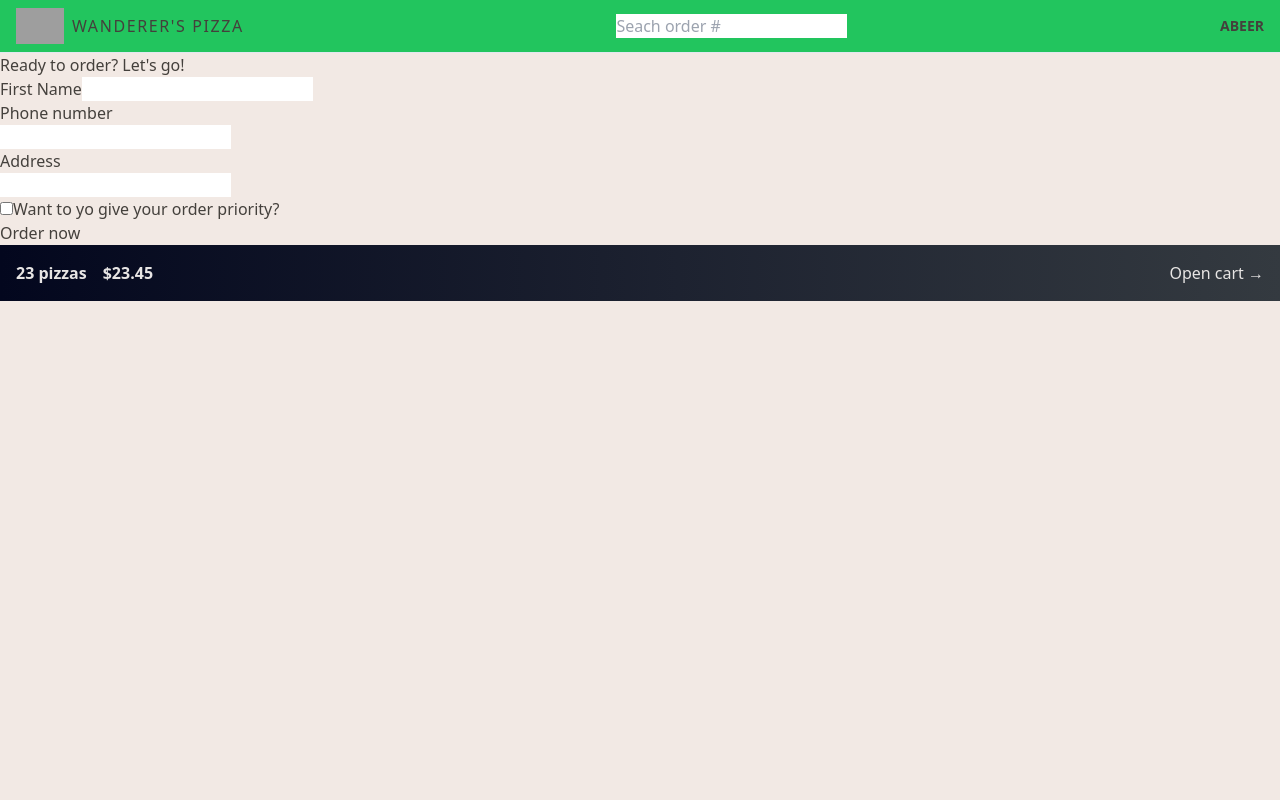
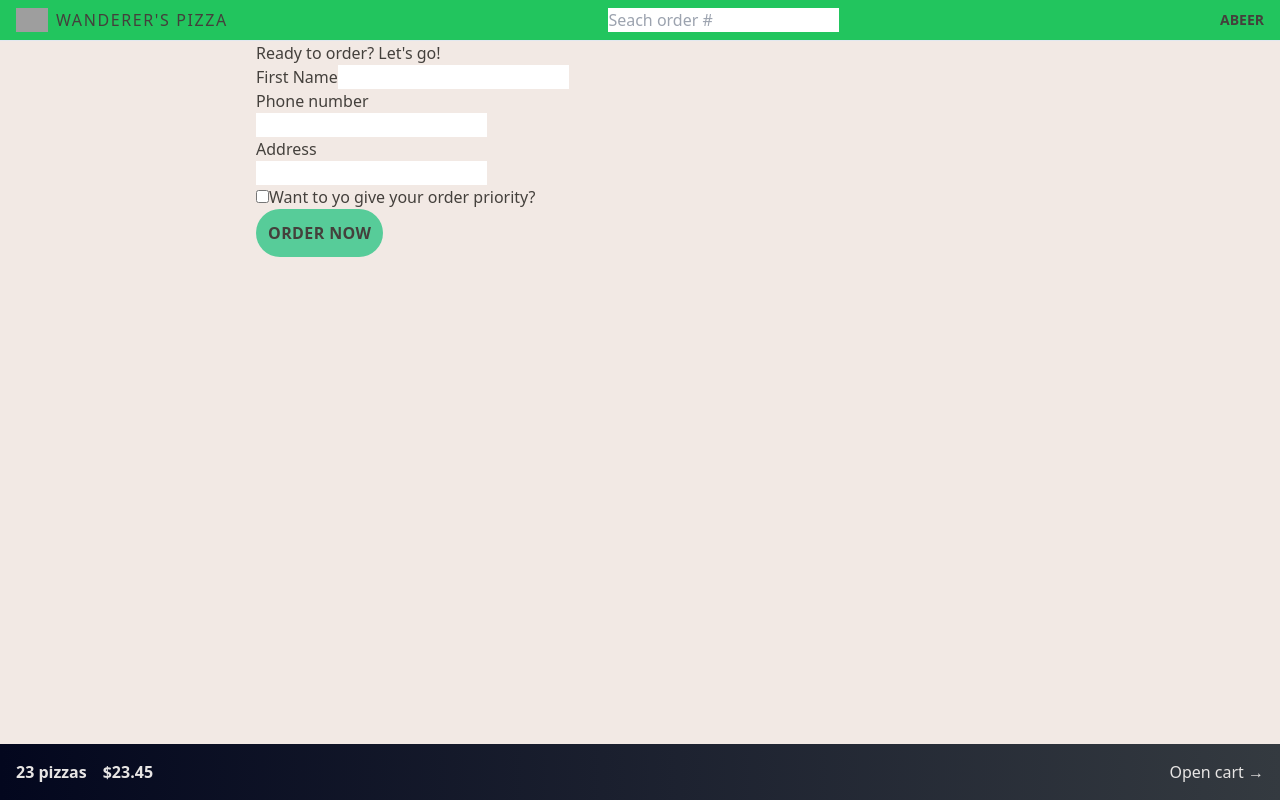
Before and after one commit to naimulabeer/fast-react-pizza-vite, a React (Vite) app: page /order/new in a window 1280 px wide. Built offline with nearby package versions, Linux system fonts and the light colour scheme; grey boxes are pictures that could not be loaded.

Commit message:
button stylings

```diff
--- a/src/features/cart/Cart.jsx
+++ b/src/features/cart/Cart.jsx
@@ -1,23 +1,23 @@
-import { Link } from 'react-router-dom';
+import { Link } from "react-router-dom";
 
 const fakeCart = [
   {
     pizzaId: 12,
-    name: 'Mediterranean',
+    name: "Mediterranean",
     quantity: 2,
     unitPrice: 16,
     totalPrice: 32,
   },
   {
     pizzaId: 6,
-    name: 'Vegetale',
+    name: "Vegetale",
     quantity: 1,
     unitPrice: 13,
     totalPrice: 13,
   },
   {
     pizzaId: 11,
-    name: 'Spinach and Mushroom',
+    name: "Spinach and Mushroom",
     quantity: 1,
     unitPrice: 15,
     totalPrice: 15,
@@ -29,7 +29,12 @@ function Cart() {
 
   return (
     <div>
-      <Link to="/menu">&larr; Back to menu</Link>
+      <Link
+        to="/menu"
+        className="text-sm text-indigo-500 hover:text-indigo-400"
+      >
+        &larr; Back to menu
+      </Link>
 
       <h2>Your cart, %NAME%</h2>
 
--- a/src/features/order/CreateOrder.jsx
+++ b/src/features/order/CreateOrder.jsx
@@ -80,7 +80,12 @@ function CreateOrder() {
 
         <div>
           <input type="hidden" name="cart" value={JSON.stringify(cart)} />
-          <button disabled={isSubmitting}>
+          <button
+            disabled={isSubmitting}
+            className="bg-[#57cc99] uppercase font-semibold rounded-full px-3 py-3
+            hover:bg-[#c7f9cc] focus:ring-2 tracking-wide inline-block transition-colors duration-300
+            disabled:cursor-not-allowed"
+          >
             {isSubmitting ? "Placing order..." : "Order now"}
           </button>
         </div>
--- a/src/ui/AppLayout.jsx
+++ b/src/ui/AppLayout.jsx
@@ -8,14 +8,16 @@ function AppLayout() {
   const isLoading = navigation.state === "loading";
 
   return (
-    <div className="layout">
+    <div className="grid h-screen grid-rows-[auto_1fr_auto]">
       {isLoading && <Loader />}
 
       <Header />
 
-      <main>
-        <Outlet />
-      </main>
+      <div className="overflow-scroll">
+        <main className="mx-auto max-w-3xl ">
+          <Outlet />
+        </main>
+      </div>
 
       <CartOverview />
     </div>
--- a/src/ui/Header.jsx
+++ b/src/ui/Header.jsx
@@ -9,7 +9,7 @@ function Header() {
     lg:text-base flex justify-between items-center"
     >
       <Link to="/" className="md:tracking-widest flex items-center gap-2">
-        <img src="./wanderer.png" alt="" className="md:w-12 w-8" />
+        <img src="./wanderer.png" alt="" className="w-8" />
         Wanderer's Pizza
       </Link>
 
```
